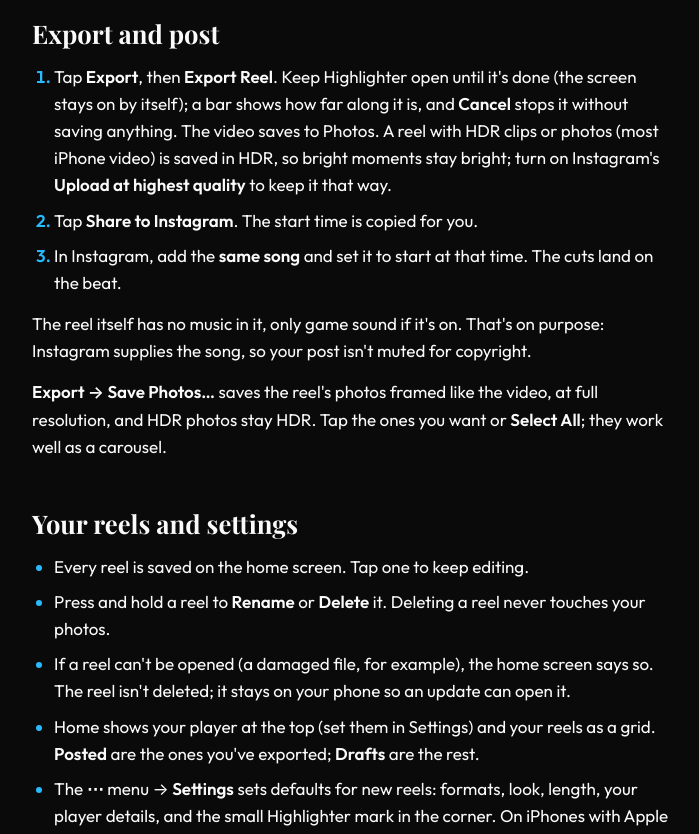
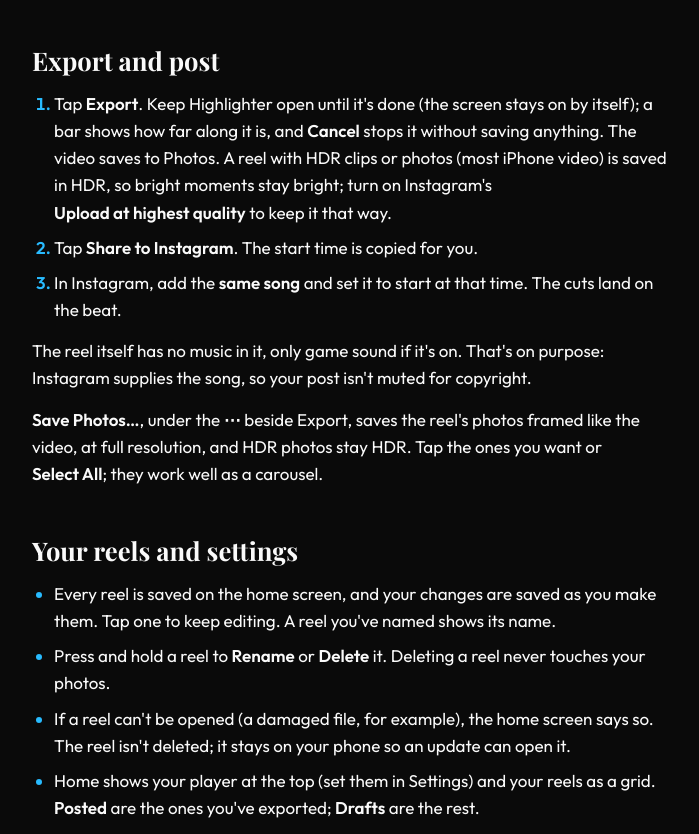
Before and after one commit to bcruz22/highlighter-site, a plain HTML site: page guide/index.html in a window 1280 px wide. Shown: the part 3964-4798 px from the top of the page, without its empty margins (288-987 px from the left). Drawn offline with nearby package versions, Linux system fonts and the light colour scheme.

Commit message:
Guide: one-tap Export, delete Undo, edits saved as you go, names on tiles
Co-Authored-By: Claude Fable 5.2 <noreply@anthropic.com>

```diff
--- a/guide/index.html
+++ b/guide/index.html
@@ -97,7 +97,7 @@
       <dt>Sound</dt>
       <dd>Videos only, when game sound is on. Tap to switch the clip to <span class="ui">Muted</span> and leave its sound out (a coach shouting, wind noise); the rest of the reel keeps theirs. Tap again to bring it back.</dd>
       <dt>Delete</dt>
-      <dd>Removes the clip. The reel stays on the beat.</dd>
+      <dd>Removes the clip. The reel stays on the beat. <span class="ui">Undo</span> appears right after to put it back.</dd>
       <dt>Done</dt>
       <dd>Back to the reel's tools.</dd>
     </dl>
@@ -136,18 +136,18 @@
   <section id="post">
     <h2>Export and post</h2>
     <ol class="steps">
-      <li>Tap <span class="ui">Export</span>, then <span class="ui">Export Reel</span>. Keep Highlighter open until it's done (the screen stays on by itself); a bar shows how far along it is, and <span class="ui">Cancel</span> stops it without saving anything. The video saves to Photos. A reel with HDR clips or photos (most iPhone video) is saved in HDR, so bright moments stay bright; turn on Instagram's <span class="ui">Upload at highest quality</span> to keep it that way.</li>
+      <li>Tap <span class="ui">Export</span>. Keep Highlighter open until it's done (the screen stays on by itself); a bar shows how far along it is, and <span class="ui">Cancel</span> stops it without saving anything. The video saves to Photos. A reel with HDR clips or photos (most iPhone video) is saved in HDR, so bright moments stay bright; turn on Instagram's <span class="ui">Upload at highest quality</span> to keep it that way.</li>
       <li>Tap <span class="ui">Share to Instagram</span>. The start time is copied for you.</li>
       <li>In Instagram, add the <b>same song</b> and set it to start at that time. The cuts land on the beat.</li>
     </ol>
     <p>The reel itself has no music in it, only game sound if it's on. That's on purpose: Instagram supplies the song, so your post isn't muted for copyright.</p>
-    <p><span class="ui">Export → Save Photos…</span> saves the reel's photos framed like the video, at full resolution, and HDR photos stay HDR. Tap the ones you want or <span class="ui">Select All</span>; they work well as a carousel.</p>
+    <p><span class="ui">Save Photos…</span>, under the <span class="ui">⋯</span> beside Export, saves the reel's photos framed like the video, at full resolution, and HDR photos stay HDR. Tap the ones you want or <span class="ui">Select All</span>; they work well as a carousel.</p>
   </section>
 
   <section id="more">
     <h2>Your reels and settings</h2>
     <ul>
-      <li>Every reel is saved on the home screen. Tap one to keep editing.</li>
+      <li>Every reel is saved on the home screen, and your changes are saved as you make them. Tap one to keep editing. A reel you've named shows its name.</li>
       <li>Press and hold a reel to <span class="ui">Rename</span> or <span class="ui">Delete</span> it. Deleting a reel never touches your photos.</li>
       <li>If a reel can't be opened (a damaged file, for example), the home screen says so. The reel isn't deleted; it stays on your phone so an update can open it.</li>
       <li>Home shows your player at the top (set them in Settings) and your reels as a grid. <span class="ui">Posted</span> are the ones you've exported; <span class="ui">Drafts</span> are the rest.</li>
```
